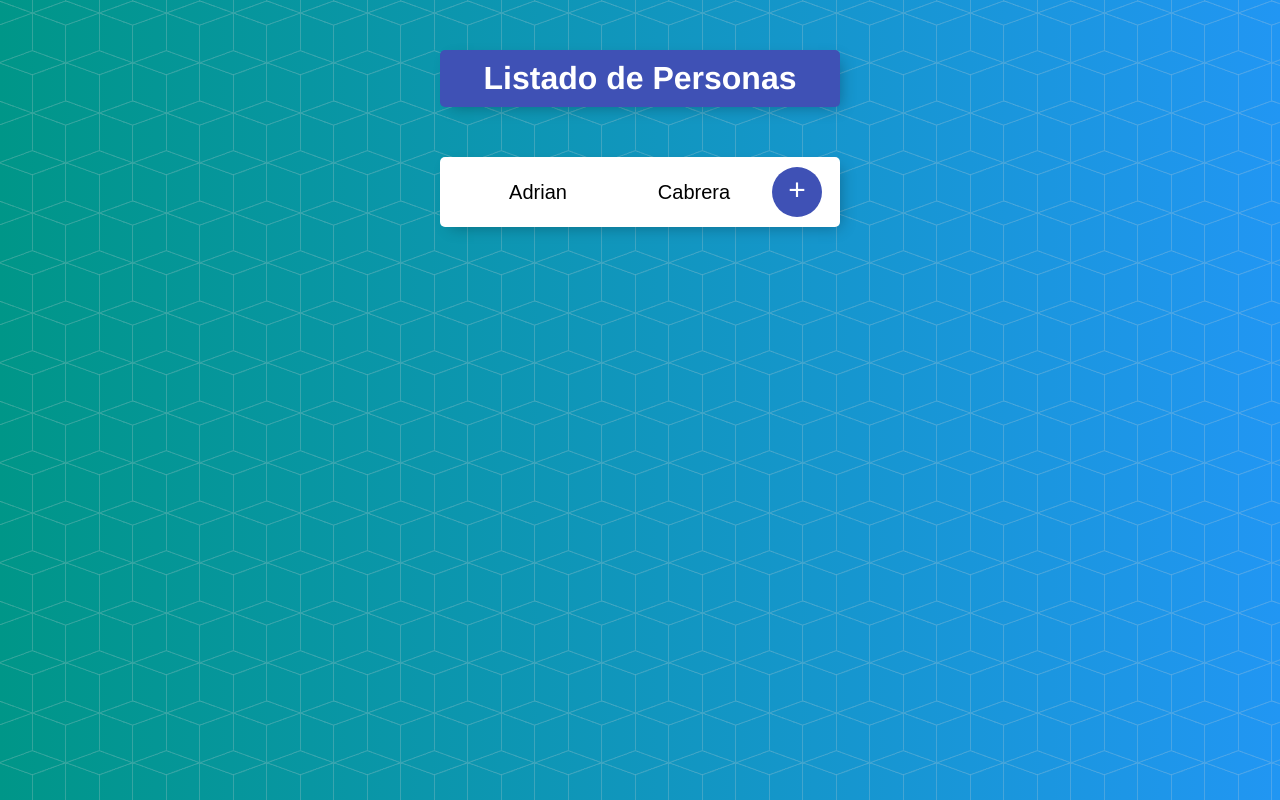
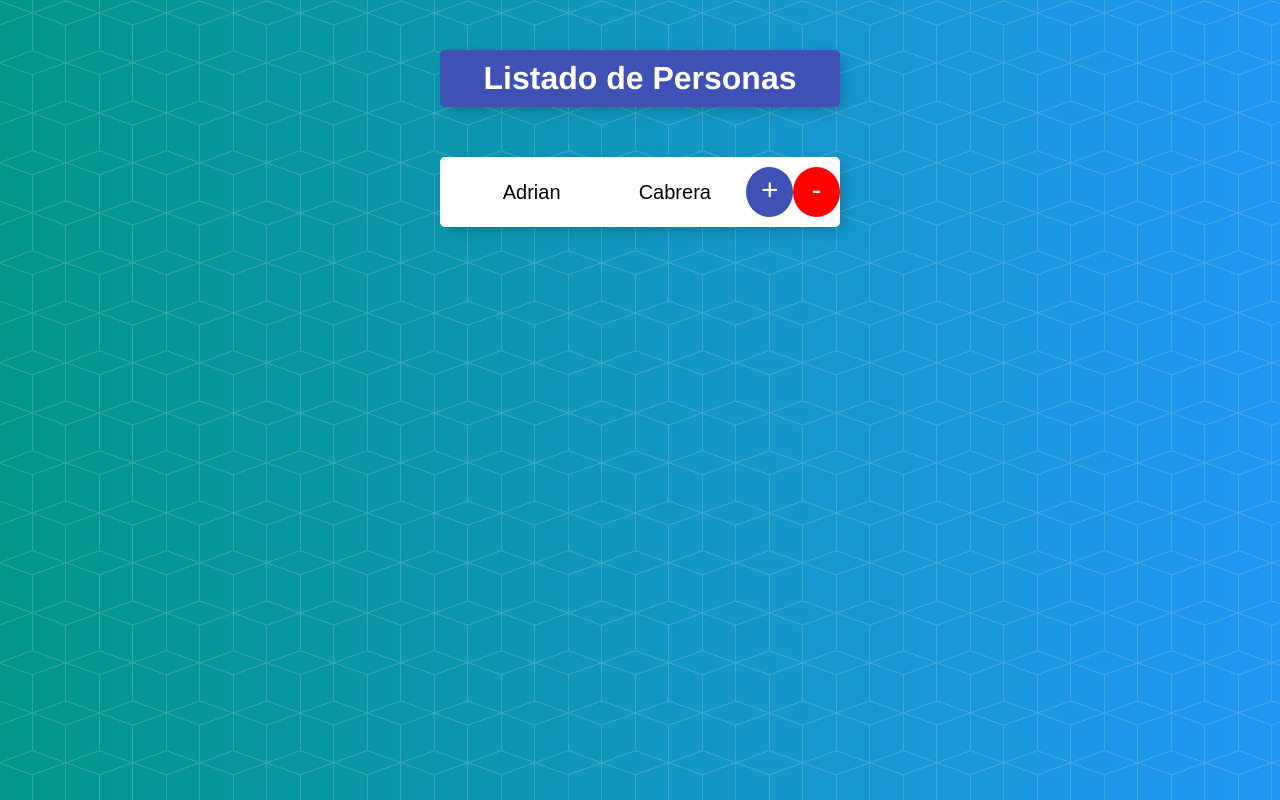
Before and after one commit to AdrianC47/AngularUniversidad, an Angular app in the folder listado-personas/: page /personas/0 in a window 1280 px wide. Shown: the top 800 px of the page. Built offline with nearby package versions, Linux system fonts and the light colour scheme.

Commit message:
Eliminar Persona

```diff
--- a/listado-personas/src/app/personas.service.ts
+++ b/listado-personas/src/app/personas.service.ts
@@ -33,4 +33,8 @@ export class PersonasService {
         persona1.apellido=persona.apellido;
 
     }
+
+    eliminarPersona(index:number){
+        this.personas.splice(index,1)    //el splice es para borrar
+    }
 }
--- a/listado-personas/src/app/personas/formulario/formulario.component.html
+++ b/listado-personas/src/app/personas/formulario/formulario.component.html
@@ -10,5 +10,7 @@
       <!-- <button type="submit" class = "btn btn-primary" (click)="agregarPersona(nombreInput,apellidoInput)">  Esto es local Reference-->
         <!-- <button type="submit" (click)="agregarPersona( )"> +</button> -->
         <button type="submit" style="cursor: pointer">+</button>
+        <button *ngIf="index!=null" type="submit" style="cursor: pointer" class="buttonRed" (click)="eliminarPersona()">-</button>
+        <!--el ngIf es como un if y se lo usa en este caso para saber si se esta en modo edicion caso contrario no se muestra-->
   </form>
 </div>
--- a/listado-personas/src/app/personas/formulario/formulario.component.ts
+++ b/listado-personas/src/app/personas/formulario/formulario.component.ts
@@ -51,16 +51,24 @@ export class FormularioComponent implements OnInit {
 
   onGuardarPersona() {
     let persona1 = new Persona(this.nombreInput, this.apellidoInput);
-    if(this.index!= null){
+    if(this.index!=null){
       //actualizar
       this.personasService.modificarPersona(this.index,persona1);
     }else{
      //crear
+     this.personasService.agregarPersona(persona1);
     }
-    this.personasService.agregarPersona(persona1);
+
     //Una vez agregada una persona se redirecciona al listado de personas
     this.router.navigate(['personas']);
   }
 
+  eliminarPersona(){
+    if(this.index!=null){
+      this.personasService.eliminarPersona(this.index);
+      this.router.navigate(['personas']);
+    }
+  }
+
 
 }
--- a/listado-personas/src/styles.css
+++ b/listado-personas/src/styles.css
@@ -55,6 +55,19 @@ html {
     margin-left: 20px;
   }
 
+
+  .buttonRed  {
+    min-height: 50px;
+    width: 50px;
+    border-radius: 50%;
+    border-color: transparent;
+    background-color: red;
+    color: #fff;
+    font-size: 30px;
+    padding-bottom: 6px;
+    border-width: 0;
+  }
+
   button {
     min-height: 50px;
     width: 50px;
```
